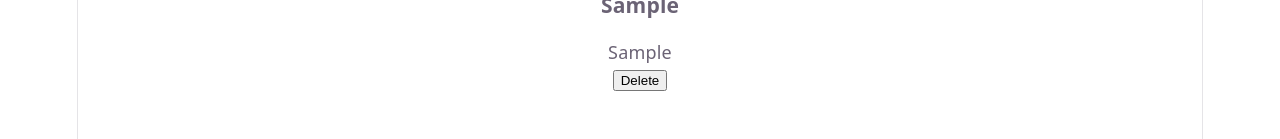
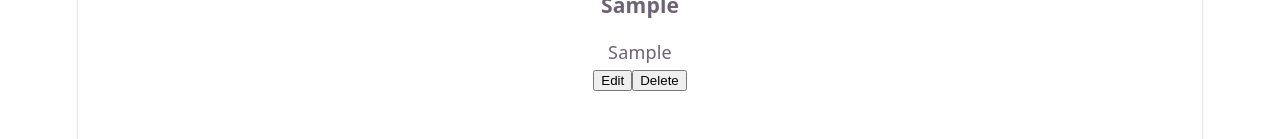
Before and after one commit to abhi12012/react-advanced-note-app, a React (Vite) app: page / in a window 1280 px wide. Both pictures are taken after typing "Sample", "Sample" into the empty fields and a click on the button "Add Note". Shown: the part 161-300 px from the top of the page. Built offline with nearby package versions, Linux system fonts and the light colour scheme.

Commit message:
Implement note editing functionality

```diff
--- a/src/App.jsx
+++ b/src/App.jsx
@@ -52,6 +52,16 @@ function App() {
 
 
 
+function handleEdit(id) {
+
+
+  const noteToEdit = notes.find((note) => note.id === id);
+
+  setNote(noteToEdit);
+}
+
+
+
 
 return (
   <div>
@@ -68,9 +78,13 @@ return (
     <textarea
       name="description"
       placeholder="Enter note description"
+
       value={note.description}
       onChange={handleChange}
     />
+
+
+
 
     <button onClick={handleAddNote}>
       Add Note
@@ -80,6 +94,13 @@ return (
       <div key={note.id}>
         <h3>{note.title}</h3>
         <p>{note.description}</p>
+
+
+   <button onClick={() => handleEdit(note.id)}>
+  Edit
+</button>
+
+
 
        <button onClick={() => handleDelete(note.id)}>
   Delete
```
